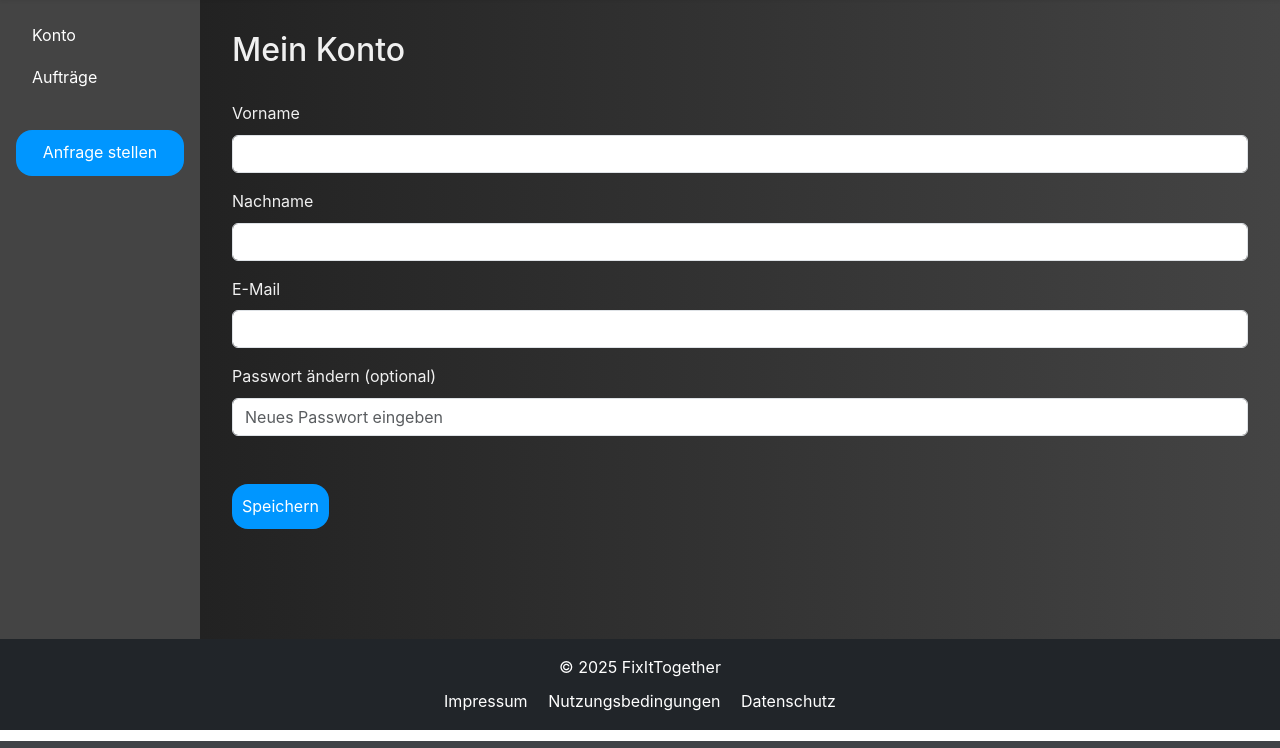
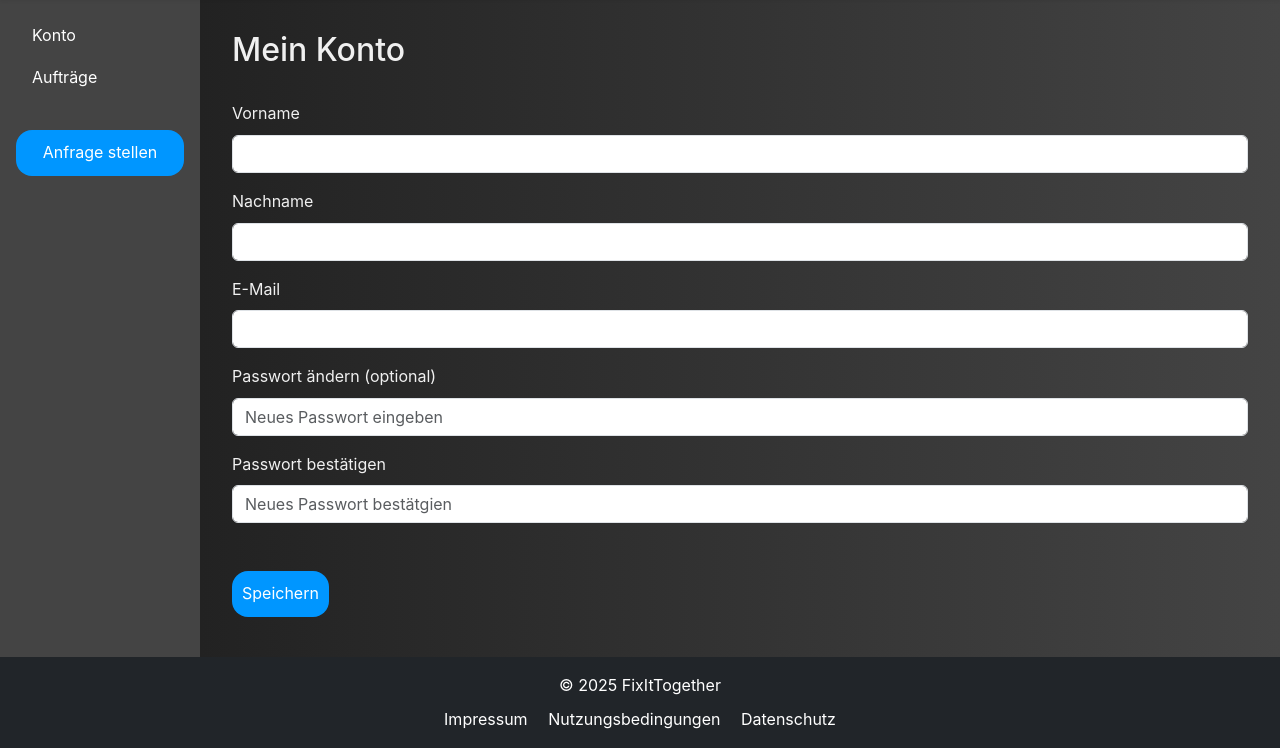
Before and after one commit to timmundt/Fix-It-Togehter, a Flask app: page /kunde in a window 1280 px wide. Shown: the part 59-807 px from the top of the page. Run offline with Flask 3, Linux system fonts and the light colour scheme.

Commit message:
Add new password confirm field in customer_account

```diff
--- a/templates/customer_account.html
+++ b/templates/customer_account.html
@@ -27,6 +27,11 @@
     <input type="password" id="password" name="password" class="form-control" placeholder="Neues Passwort eingeben">
   </div>
 
+  <div class="mb-3">
+    <label for="password" class="form-label">Passwort bestätigen</label>
+    <input type="password" id="password_confirm" name="password_confirm" class="form-control" placeholder="Neues Passwort bestätgien">
+  </div>
+
   <button type="submit" class="submit-button">Speichern</button>
 </form>
 
```
